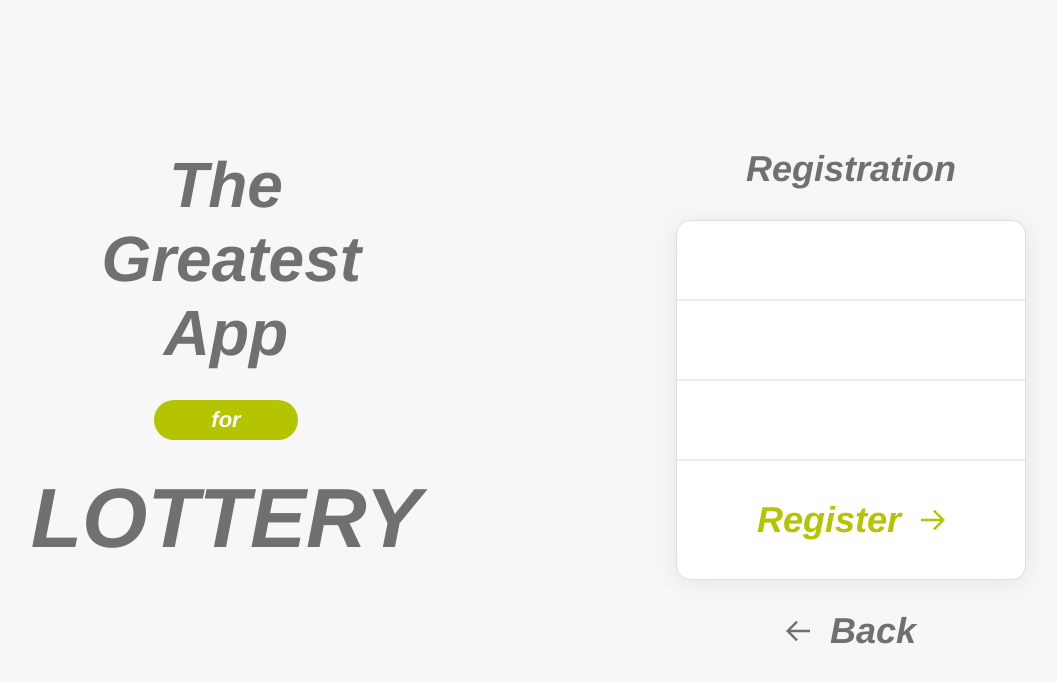
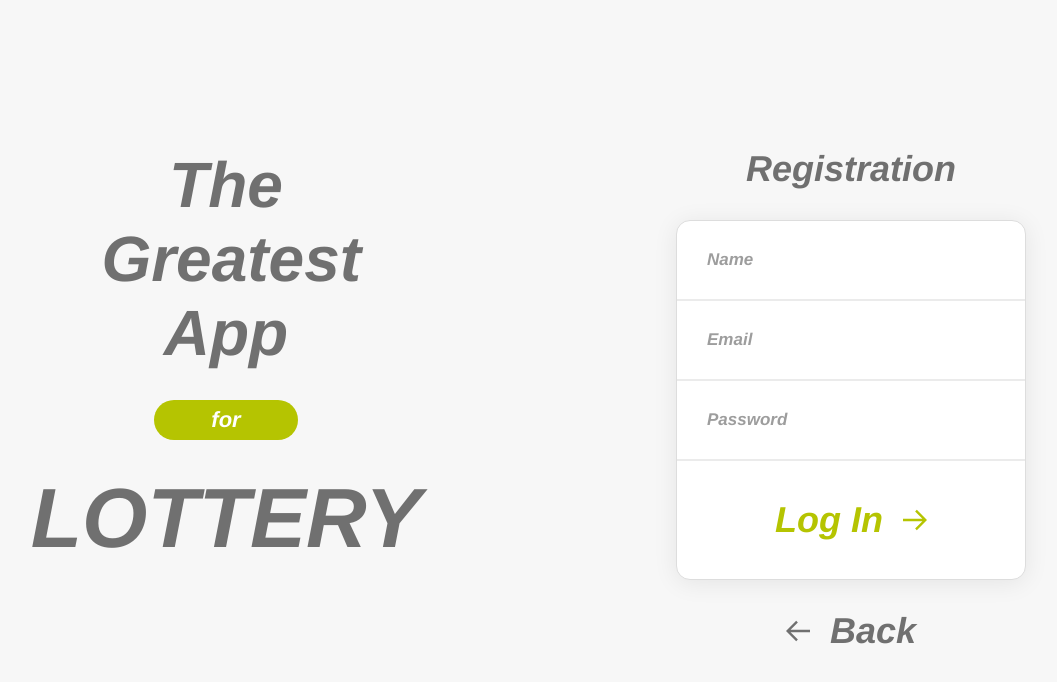
Before and after one commit to luiz-gustavo0/lab-tgl-reactjs, a React (Vite) app in the folder tgl-frontend/: page /auth/register in a window 1280 px wide. Shown: the top 682 px of the page, without its empty margins (114-1171 px from the left). Built offline with nearby package versions, Linux system fonts and the light colour scheme.

Commit message:
feat: user register form

```diff
--- a/tgl-frontend/src/components/Form/Register.tsx
+++ b/tgl-frontend/src/components/Form/Register.tsx
@@ -1,21 +1,91 @@
+import { useEffect } from 'react';
+import { useNavigate } from 'react-router-dom';
+import { useDispatch } from 'react-redux';
+import { SubmitHandler, useForm } from 'react-hook-form';
+import { yupResolver } from '@hookform/resolvers/yup';
+import * as yup from 'yup';
+import { toast } from 'react-toastify';
+
 import { Card } from 'components/Card';
+import { CustomLink } from 'components/CustomLink';
+import { Spinner } from 'components/Spinner';
 import { Button } from './Button';
 import { Input } from './Input';
-import { CustomLink } from 'components/CustomLink';
+
+import { useAppSelector } from 'store/hooks';
+import { selectUser, signUpUser, clearState } from 'features/userSlice';
+
 import * as S from './styles';
-
 import iconArrowRight from 'img/arrow-right.svg';
 
+type SignupFormData = {
+  name: string;
+  email: string;
+  password: string;
+};
+
+const SugnupFormSchema = yup.object().shape({
+  name: yup.string().required(),
+  email: yup.string().required().email(),
+  password: yup.string().required(),
+});
+
 export const Register = () => {
+  const { error, isError, isFetching, isSuccess } = useAppSelector(selectUser);
+  const dispatch = useDispatch();
+  const navigate = useNavigate();
+
+  const {
+    register,
+    handleSubmit,
+    formState: { errors },
+  } = useForm<SignupFormData>({ resolver: yupResolver(SugnupFormSchema) });
+
+  const handleSignup: SubmitHandler<SignupFormData> = ({
+    name,
+    email,
+    password,
+  }) => {
+    dispatch(signUpUser({ name, email, password }));
+  };
+
+  useEffect(() => {
+    if (isSuccess) {
+      toast.success(`Cadastrado com sucesso!`);
+      dispatch(clearState());
+      navigate('/auth');
+    }
+
+    if (isError) {
+      toast.error(error?.message);
+      dispatch(clearState());
+    }
+  }, [isSuccess, isError]);
+
   return (
     <Card tittle='Registration'>
-      <S.FormContainer>
-        <Input />
-        <Input />
-        <Input />
+      <S.FormContainer onSubmit={handleSubmit(handleSignup)}>
+        <Input placeholder='Name' {...register('name')} error={errors.name} />
+        <Input
+          type='email'
+          placeholder='Email'
+          {...register('email')}
+          error={errors.email}
+        />
+
+        <Input
+          type='password'
+          placeholder='Password'
+          {...register('password')}
+          error={errors.password}
+        />
         <Button>
-          Register
-          <img src={iconArrowRight} alt='Arrow right icon' />
+          Log In
+          {isFetching ? (
+            <Spinner />
+          ) : (
+            <img src={iconArrowRight} alt='Arrow right icon' />
+          )}
         </Button>
       </S.FormContainer>
 
--- /dev/null
+++ b/tgl-frontend/src/features/userSlice.ts
@@ -0,0 +1,86 @@
+import { createAsyncThunk, createSlice } from '@reduxjs/toolkit';
+import { AxiosError } from 'axios';
+import { RootState } from 'store';
+import { ErrorMessage, User } from './authSlice';
+import api from 'services/api';
+
+type SignupCredentials = {
+  name: string;
+  email: string;
+  password: string;
+};
+
+type UserState = {
+  user: User | null;
+  isFetching: boolean;
+  isSuccess: boolean;
+  isError: boolean;
+  error: ErrorMessage | null;
+};
+
+export const signUpUser = createAsyncThunk<
+  User,
+  SignupCredentials,
+  { rejectValue: ErrorMessage }
+>('users/signUpUser', async (signupCredentials, thunkApi) => {
+  try {
+    const response = await api.post('/user/create', signupCredentials);
+    const user = response.data.user;
+
+    return user;
+  } catch (error) {
+    const handleError = error as AxiosError<ErrorMessage>;
+    if (!handleError.response) {
+      throw error;
+    }
+    console.log(thunkApi.rejectWithValue(handleError.response.data));
+
+    return thunkApi.rejectWithValue(handleError.response?.data);
+  }
+});
+
+const initialState: UserState = {
+  user: null,
+  isFetching: false,
+  isSuccess: false,
+  isError: false,
+  error: null,
+};
+
+const userSlice = createSlice({
+  name: 'users',
+  initialState,
+  reducers: {
+    clearState(state) {
+      state.isFetching = false;
+      state.isSuccess = false;
+      state.isError = false;
+      state.error = null;
+    },
+  },
+  extraReducers: (builder) => {
+    builder
+      .addCase(signUpUser.pending, (state) => {
+        state.isFetching = true;
+      })
+      .addCase(signUpUser.fulfilled, (state, { payload }) => {
+        state.user = payload;
+        state.isFetching = false;
+        state.isSuccess = true;
+      })
+      .addCase(signUpUser.rejected, (state, action) => {
+        state.isFetching = false;
+        state.isError = true;
+
+        if (action.payload) {
+          state.error = action.payload;
+        } else {
+          state.error = { message: action.error.message! };
+        }
+      });
+  },
+});
+
+export const { clearState } = userSlice.actions;
+export const selectUser = (state: RootState) => state.users;
+export default userSlice.reducer;
--- a/tgl-frontend/src/services/api.ts
+++ b/tgl-frontend/src/services/api.ts
@@ -10,11 +10,14 @@ const axiosInstance = axios.create({
 
 axiosInstance.interceptors.request.use(
   async (config) => {
-    const tokenData = localStorage.getItem('tgl:token');
-    const { token } = JSON.parse(tokenData as '{}');
+    const tokenData = JSON.parse(localStorage.getItem('tgl:token') as '{}');
 
-    if (token) {
-      config.headers!.Authorization = `Bearer ${token}`;
+    if (!tokenData) {
+      return config;
+    }
+
+    if (config.headers) {
+      config.headers!.Authorization = `Bearer ${tokenData.token}`;
     }
 
     return config;
--- a/tgl-frontend/src/store/index.ts
+++ b/tgl-frontend/src/store/index.ts
@@ -1,10 +1,12 @@
 import { configureStore } from '@reduxjs/toolkit';
 
 import authReducer from 'features/authSlice';
+import userReducer from 'features/userSlice';
 
 const store = configureStore({
   reducer: {
     auth: authReducer,
+    users: userReducer,
   },
 });
 
```
